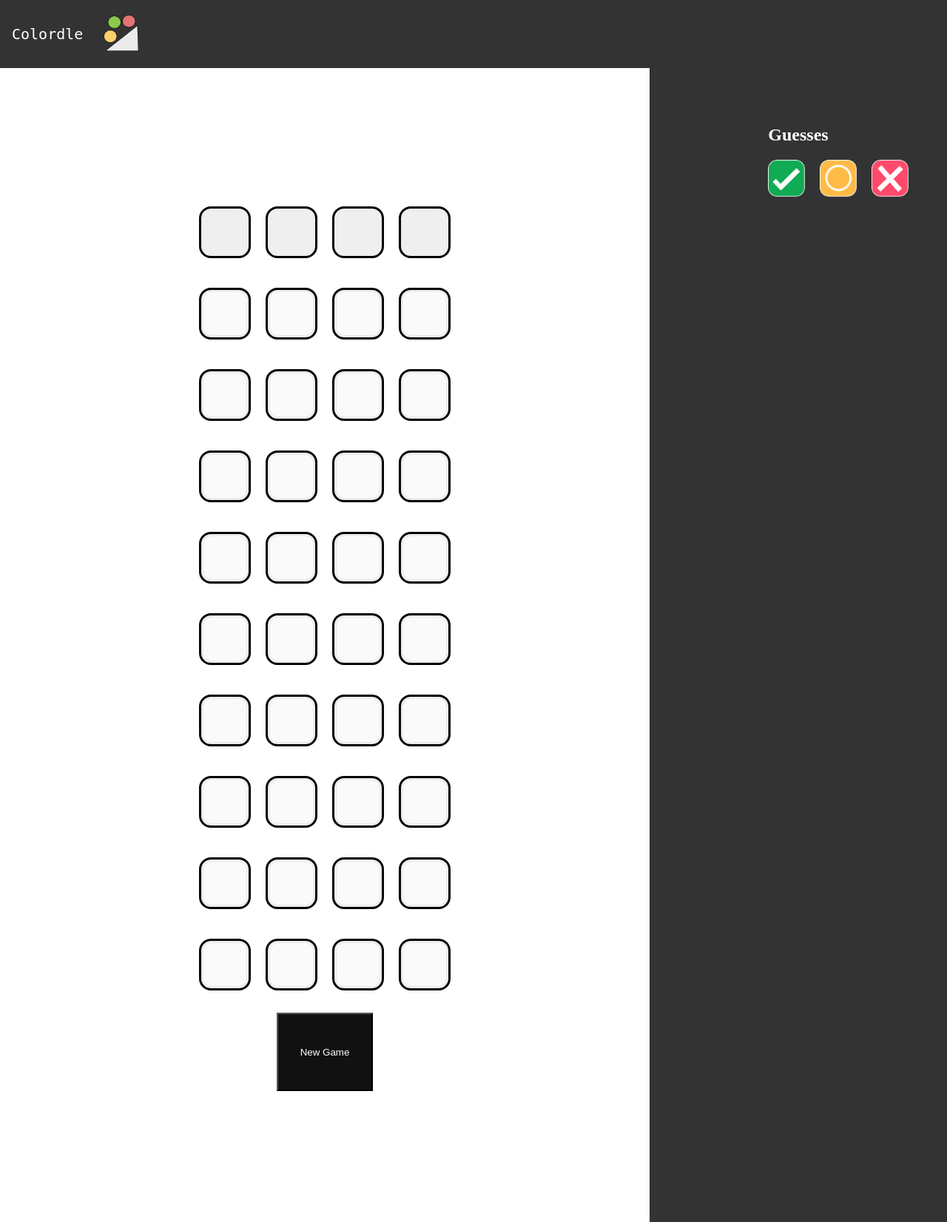
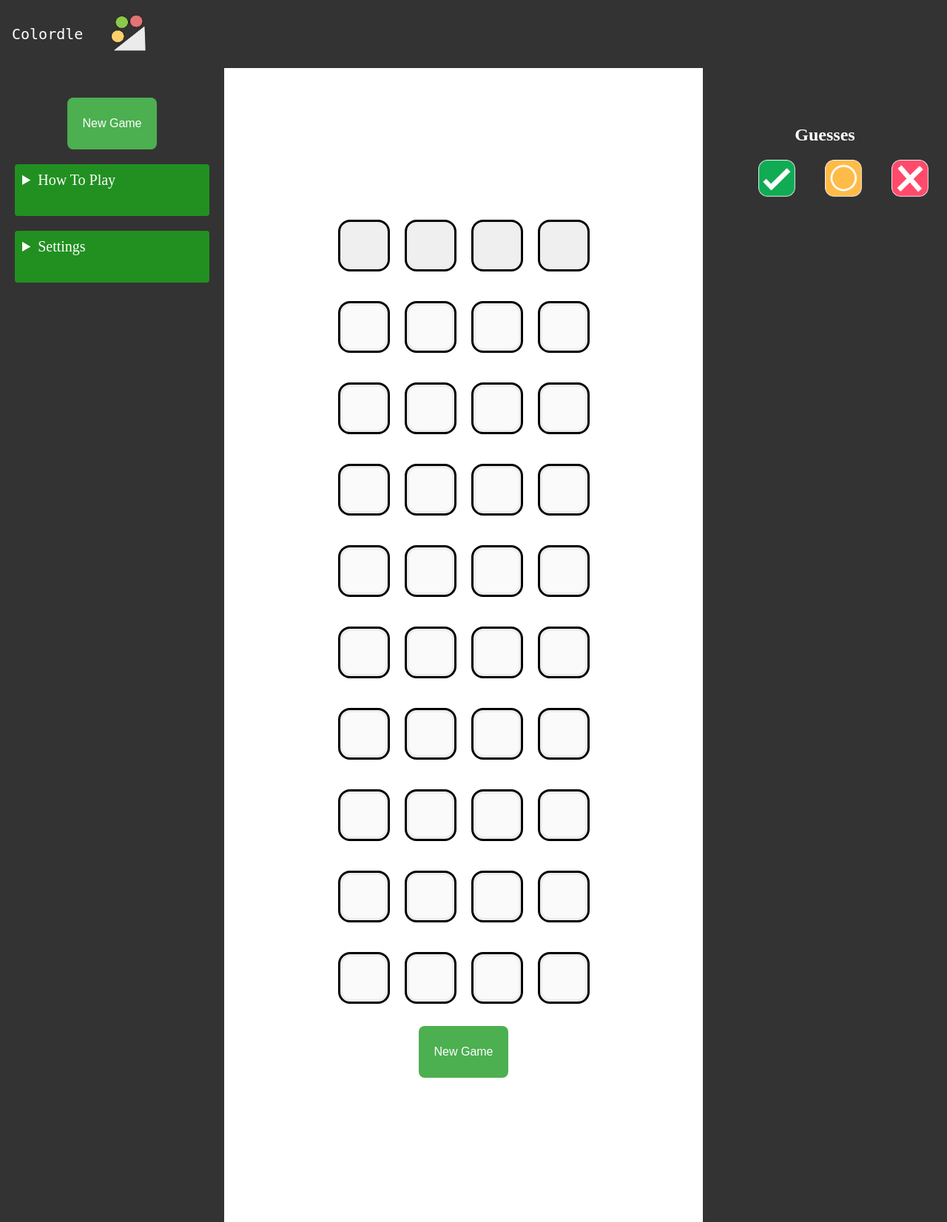
Before and after one commit to BenjaminGensler/Colordle, a PHP site: page /main.html in a window 1280 px wide. Shown: the whole page at 74% size. Run offline with PHP 8.4, Linux system fonts and the light colour scheme.

Commit message:
clean and added drop downs
drop downs have no valid content

```diff
--- a/main.html
+++ b/main.html
@@ -19,6 +19,26 @@
     <section class="primary">
         </button>
         <div class="base">
+            <div class="sec-piece2">
+                <button class="newGame" id="newGame" onClick='newGame()'>
+                    <p>New Game</p>
+                </button>
+                <details class="dropdown">
+                    <summary>How To Play<span class="arrow"></span></summary>
+
+                    <h2></h2>
+                </details>
+
+                <details class="dropdown">
+                    <summary>Settings<span class="arrow"></span></summary>
+                    <ul>
+                        <li>Option 1</li>
+                        <li>Option 2</li>
+                        <li>Option 3</li>
+                    </ul>
+                </details>
+
+            </div>
             <div class="sec-piece">
                 <div class="guessBox" id="colorSet1">
                     <button class="colorChoice" id="c1"></button>
--- a/stylesheet.css
+++ b/stylesheet.css
@@ -41,6 +41,30 @@
 
 }
 
+.dropdown summary .arrow {
+    display: inline-block;
+    transition: transform 0.2s;
+}
+
+.dropdown[open] summary .arrow {
+    transform: rotate(90deg);
+}
+
+.dropdown {
+    display: inline-block;
+    margin: 10px;
+    padding: 10px;
+    height: 50px;
+    width: 100%;
+    font-size: 20px;
+
+    background-color: #219021;
+    color: white;
+    border: none;
+    border-radius: 4px;
+    cursor: pointer;
+}
+
 .colorChoice {
     width: 70px;
     height: 70px;
@@ -57,9 +81,18 @@
     align-items: center;
     flex-direction: column;
     margin: 10px;
-    padding: 30px;
-    background-color: #111;
+    padding: 10px 20px; /* Adjust padding */
+    background-color: #4CAF50;
     color: white;
+    font-size: 16px; /* Adjust font size */
+    border: none;
+    border-radius: 8px; /* Adjust border radius for softer corners */
+    cursor: pointer;
+    transition: background-color 0.3s ease; /* Add transition for a smooth color change */
+}
+
+.newGame:hover {
+    background-color: #555; /* Add hover effect */
 }
 
 .guess {
@@ -103,7 +136,8 @@
 
 img {
     max-width: 50px;
-    margin: 0 10px;
+    margin: 0 20px;
+    transform: translateX(-70px);
 }
 
 .type {
```
